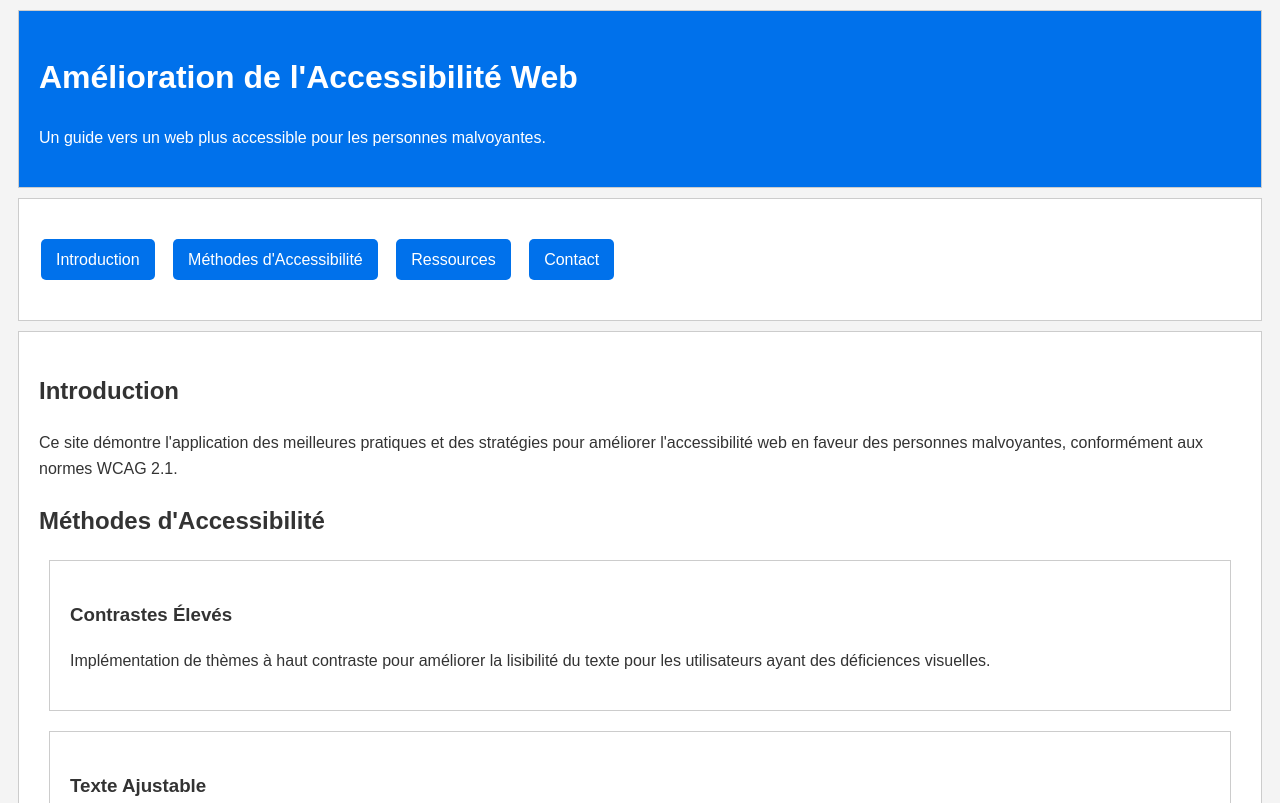
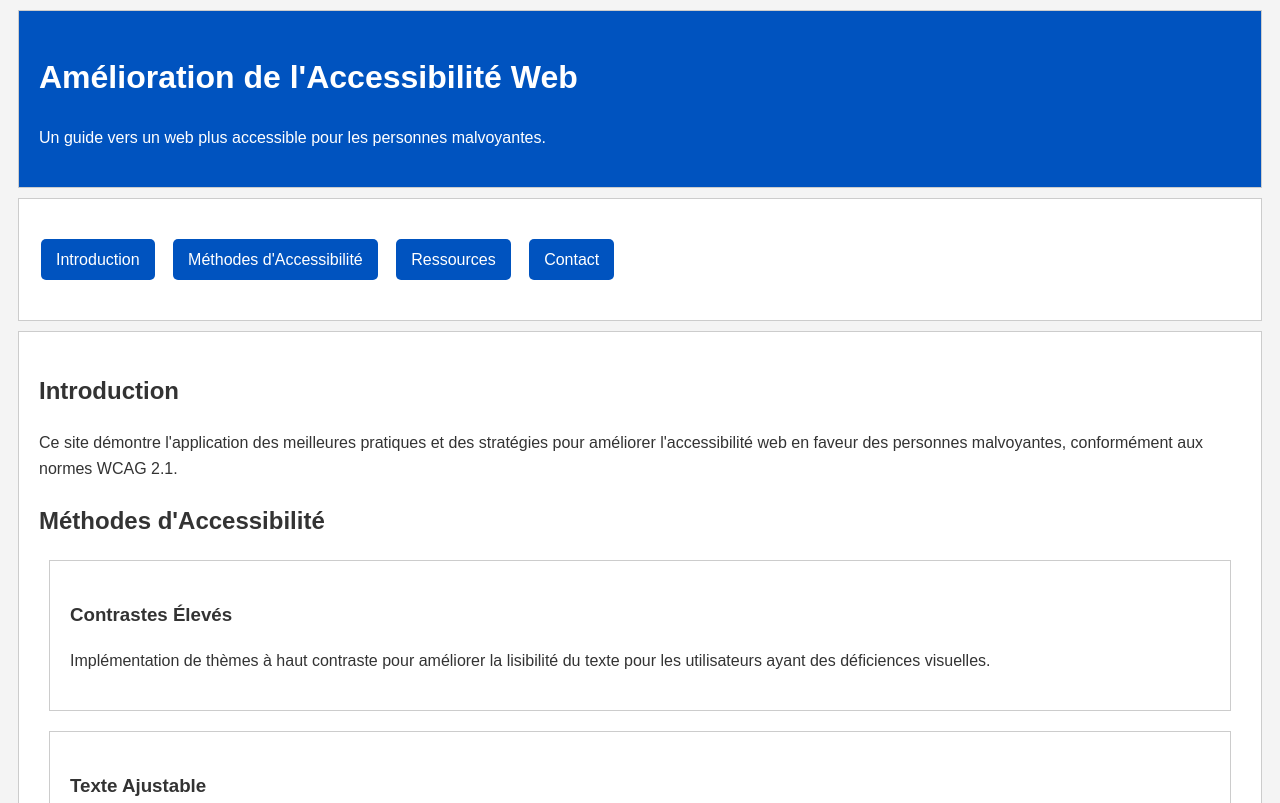
Before and after one commit to IIgolderII/accessibilite-web, a plain HTML site: page index.html in a window 1280 px wide. Shown: the top 803 px of the page. Drawn offline with Linux system fonts and the light colour scheme.

Commit message:
color contrast AAA

```diff
--- a/index.html
+++ b/index.html
@@ -26,7 +26,7 @@
         }
 
         header {
-            background: #0071EB;
+            background: #0053BF;
             color: #fff;
         }
 
@@ -62,7 +62,7 @@
 
         a.nav,
         button {
-            background-color: #0071EB;
+            background-color: #0053BF;
             color: #ffffff;
             padding: 8px 15px;
             text-align: center;
@@ -77,7 +77,7 @@
 
         a:hover,
         button:hover {
-            background-color: #0056b3;
+            background-color: rgb(0, 69, 142);
         }
 
         article {
```
